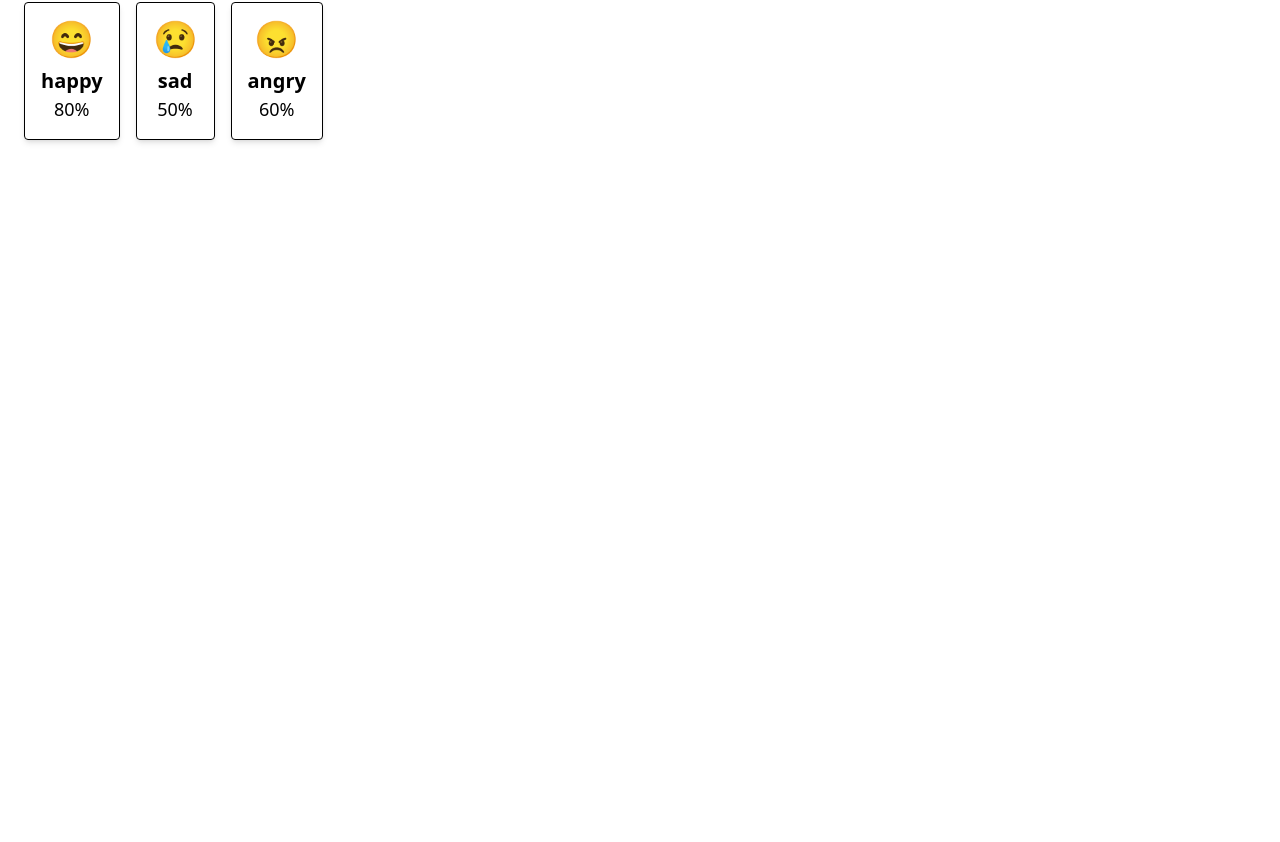
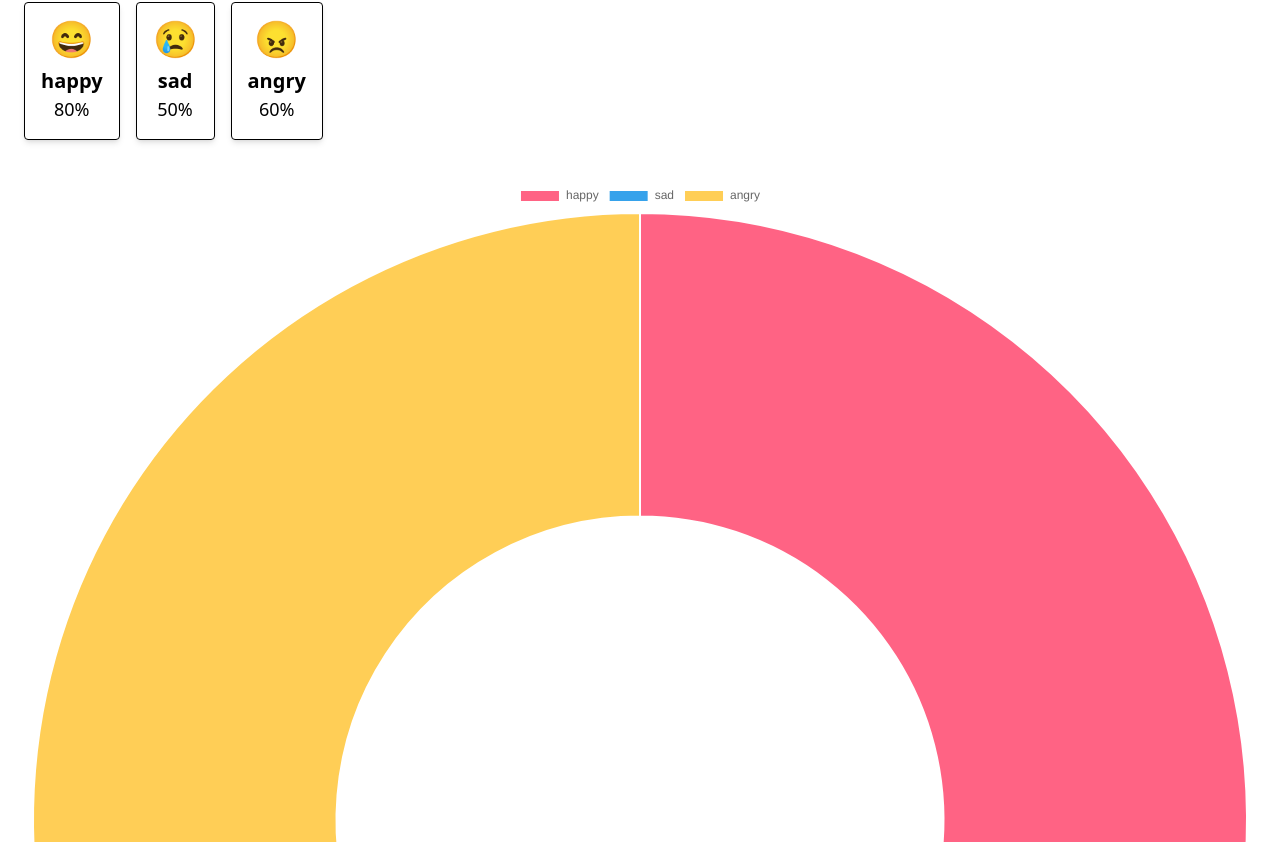
Before and after one commit to paige-ingram/calhacks2024, a Next.js app: page /chats in a window 1280 px wide. Shown: the part 818-1660 px from the top of the page. Before the commit the page ends 982 px from the top, so only its background shows below. Built offline with nearby package versions, Linux system fonts and the light colour scheme; no server answers.

Commit message:
Add Donut Chart feature for emotions distribution

```diff
--- a/app/chats/page.tsx
+++ b/app/chats/page.tsx
@@ -2,7 +2,8 @@
 
 import PrintChats from "@/components/PrintChats";
 import EmotionChart from "@/components/EmotionChart"; // Import EmotionChart
-import EmotionCards from "@/components/EmotionCards";
+import EmotionCards from "@/components/EmotionCards"; // Import EmotionCards
+import EmotionDonutChart from "@/components/EmotionDonutChart"; // Import EmotionDonutChart
 import { useState, useEffect } from "react";
 
 export default function ChatsPage() {
@@ -29,8 +30,17 @@ export default function ChatsPage() {
 
       {/* Render the emotional chart */}
       <h2 className="text-xl font-bold mt-6 mb-4">Emotional History</h2>
-      {emotionalData && <EmotionChart data={emotionalData} />}
-      {emotionalData && <EmotionCards data={emotionalData} />}
+      {emotionalData && (
+        <>
+          <EmotionChart data={emotionalData} />
+          <EmotionCards data={emotionalData} />
+
+          {/* Add the Donut Chart after EmotionCards */}
+          <div className="mt-8">
+            <EmotionDonutChart data={emotionalData} />
+          </div>
+        </>
+      )}
     </div>
   );
 }
--- /dev/null
+++ b/components/EmotionDonutChart.tsx
@@ -0,0 +1,40 @@
+import { useEffect, useState } from "react";
+import { Doughnut } from "react-chartjs-2";
+import Chart from 'chart.js/auto';
+
+interface EmotionData {
+  emotion: string;
+  intensity: number;
+  timestamp: string;
+}
+
+interface EmotionDonutChartProps {
+  data: { emotions: EmotionData[] };
+}
+
+export default function EmotionDonutChart({ data }: EmotionDonutChartProps) {
+  const [chartData, setChartData] = useState<any>(null);
+
+  useEffect(() => {
+    if (data) {
+      const emotionCounts: Record<string, number> = {};
+      data.emotions.forEach(e => {
+        emotionCounts[e.emotion] = (emotionCounts[e.emotion] || 0) + e.intensity;
+      });
+
+      setChartData({
+        labels: Object.keys(emotionCounts),
+        datasets: [
+          {
+            label: 'Emotions Distribution',
+            data: Object.values(emotionCounts),
+            backgroundColor: ['#FF6384', '#36A2EB', '#FFCE56'],
+            hoverBackgroundColor: ['#FF6384', '#36A2EB', '#FFCE56'],
+          },
+        ],
+      });
+    }
+  }, [data]);
+
+  return <div>{chartData && <Doughnut data={chartData} />}</div>;
+}
```
